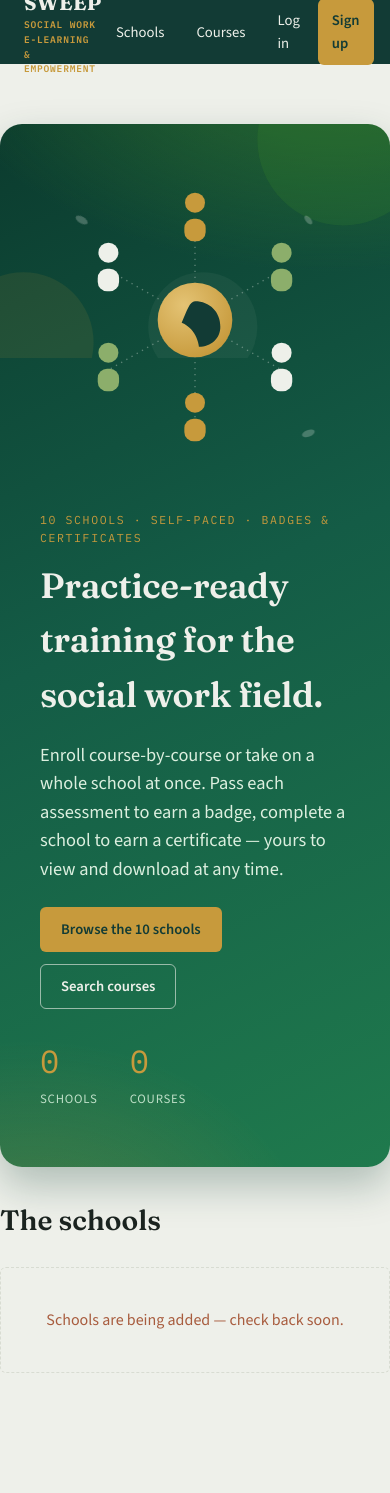
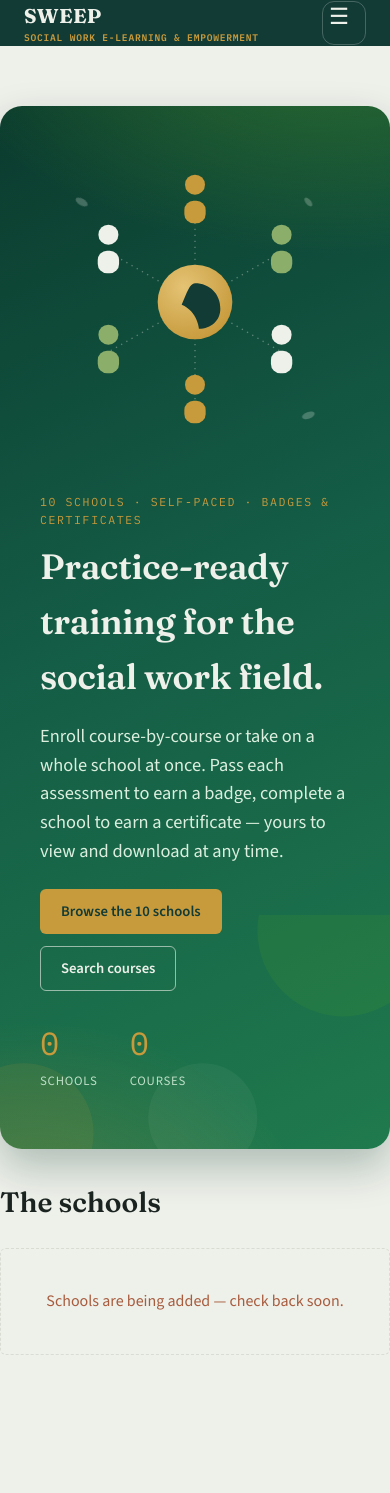
Before and after one commit to remikeks/project-sweep, a Django app: page / in a window 390 px wide. Shown: the top 1493 px of the page. Run offline with Django 5.2, Linux system fonts and the light colour scheme; data that the repository does not hold is empty; parts of the project's set-up code (start-up, migrations or seed data) failed here and were passed over.

Commit message:
hero section changes

```diff
--- a/static/css/style.css
+++ b/static/css/style.css
@@ -117,6 +117,22 @@ a:hover { text-decoration: underline; }
   color: var(--primary-dark);
   border-radius: var(--radius);
   font-weight: 600;
+}
+
+.sw-nav-toggle {
+  display: none;
+  background: transparent;
+  border: 1px solid rgba(255,255,255,0.22);
+  color: var(--paper);
+  width: 44px;
+  height: 44px;
+  border-radius: 12px;
+  cursor: pointer;
+  font-size: 1.4rem;
+}
+
+.sw-nav-toggle:hover {
+  background: rgba(255,255,255,0.08);
 }
 
 /* ---------------------------------------------------------------------- */
@@ -492,7 +508,12 @@ form label { display: block; font-size: 0.85rem; margin-bottom: 4px; color: var(
 .hero {
   position: relative;
   overflow: hidden;
-  margin: 28px 0 0;
+  width: 100vw;
+  left: 50%;
+  right: 50%;
+  margin-left: -50vw;
+  margin-right: -50vw;
+  margin-top: 28px;
   padding: 56px 40px;
   border-radius: 22px;
   background:
@@ -558,6 +579,60 @@ form label { display: block; font-size: 0.85rem; margin-bottom: 4px; color: var(
   .hero h1 { font-size: 2.2rem; }
 }
 
+@media (max-width: 720px) {
+  .sw-nav .container {
+    flex-wrap: wrap;
+    gap: 12px;
+    justify-content: space-between;
+    height: auto;
+  }
+
+  .sw-nav-toggle {
+    display: inline-flex;
+  }
+
+  .sw-nav-links {
+    display: none;
+    flex-direction: column;
+    width: 100%;
+    gap: 0;
+    padding: 14px 16px;
+    background: rgba(255,255,255,0.06);
+    border-radius: 14px;
+  }
+
+  .sw-nav-links.open {
+    display: flex;
+  }
+
+  .sw-nav-links a,
+  .sw-nav-links form {
+    width: 100%;
+  }
+
+  .sw-nav-links a {
+    padding: 10px 0;
+    border-radius: 0;
+  }
+
+  .sw-nav-links a.button {
+    margin-top: 8px;
+    width: auto;
+  }
+
+  .featured-card { grid-template-columns: 1fr; }
+  .featured-card .featured-visual { min-height: 140px; order: -1; }
+
+  .school-grid { gap: 32px; }
+
+  .hero-blobs {
+    inset: auto 0 0 0;
+    top: auto;
+    bottom: 0;
+    opacity: 0.95;
+  }
+}
+
 .stat-row { display: flex; gap: 32px; margin-top: 28px; }
 .stat-row .stat-num {
   font-family: var(--font-mono);
--- a/templates/base.html
+++ b/templates/base.html
@@ -17,7 +17,10 @@
         SWEEP
         <small>Social Work E-Learning &amp; Empowerment</small>
       </a>
-      <div class="sw-nav-links">
+      <button class="sw-nav-toggle" type="button" aria-expanded="false" aria-controls="sw-nav-links" aria-label="Open navigation menu">
+        &#9776;
+      </button>
+      <div class="sw-nav-links" id="sw-nav-links">
         <a href="{% url 'school_list' %}">Schools</a>
         <a href="{% url 'course_list' %}">Courses</a>
         {% if user.is_authenticated %}
@@ -54,5 +57,18 @@
   </footer>
 
   <script src="{% static 'js/carousel.js' %}"></script>
+  <script>
+    document.addEventListener('DOMContentLoaded', function () {
+      var toggle = document.querySelector('.sw-nav-toggle');
+      var navLinks = document.getElementById('sw-nav-links');
+      if (!toggle || !navLinks) return;
+
+      toggle.addEventListener('click', function () {
+        var expanded = this.getAttribute('aria-expanded') === 'true';
+        this.setAttribute('aria-expanded', String(!expanded));
+        navLinks.classList.toggle('open');
+      });
+    });
+  </script>
 </body>
 </html>
```
